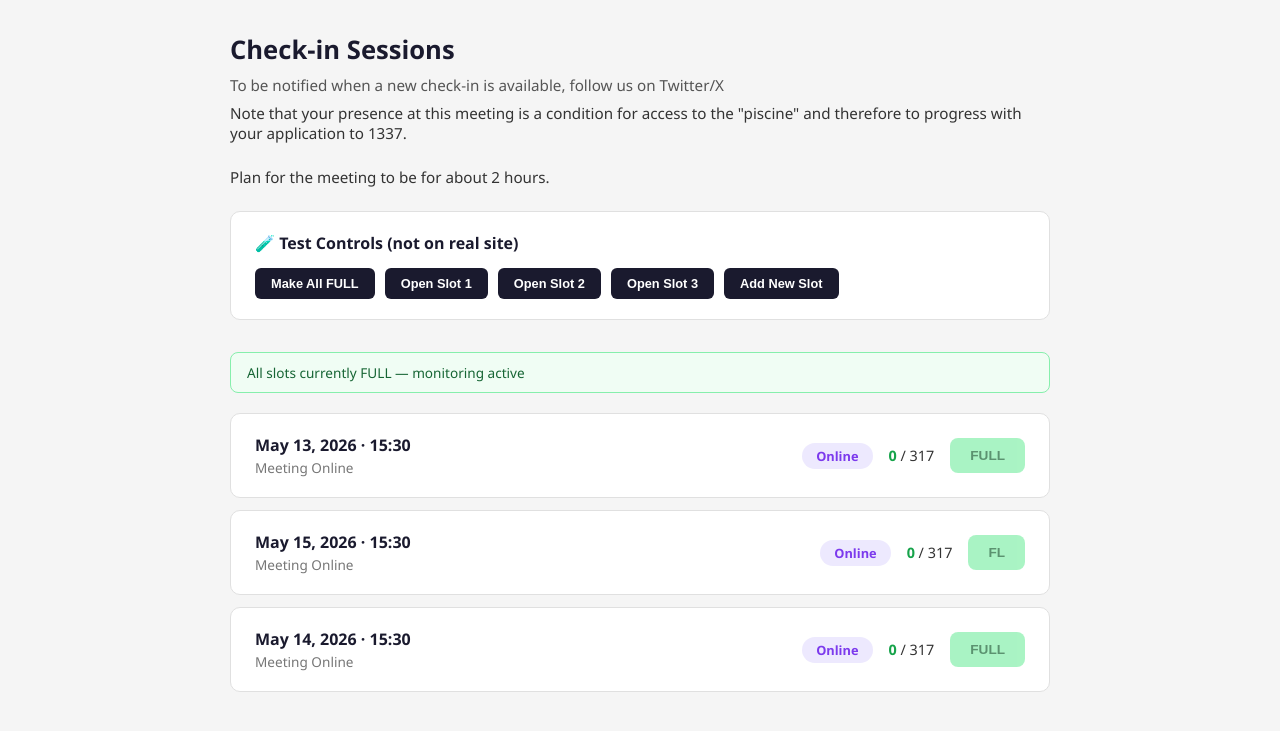
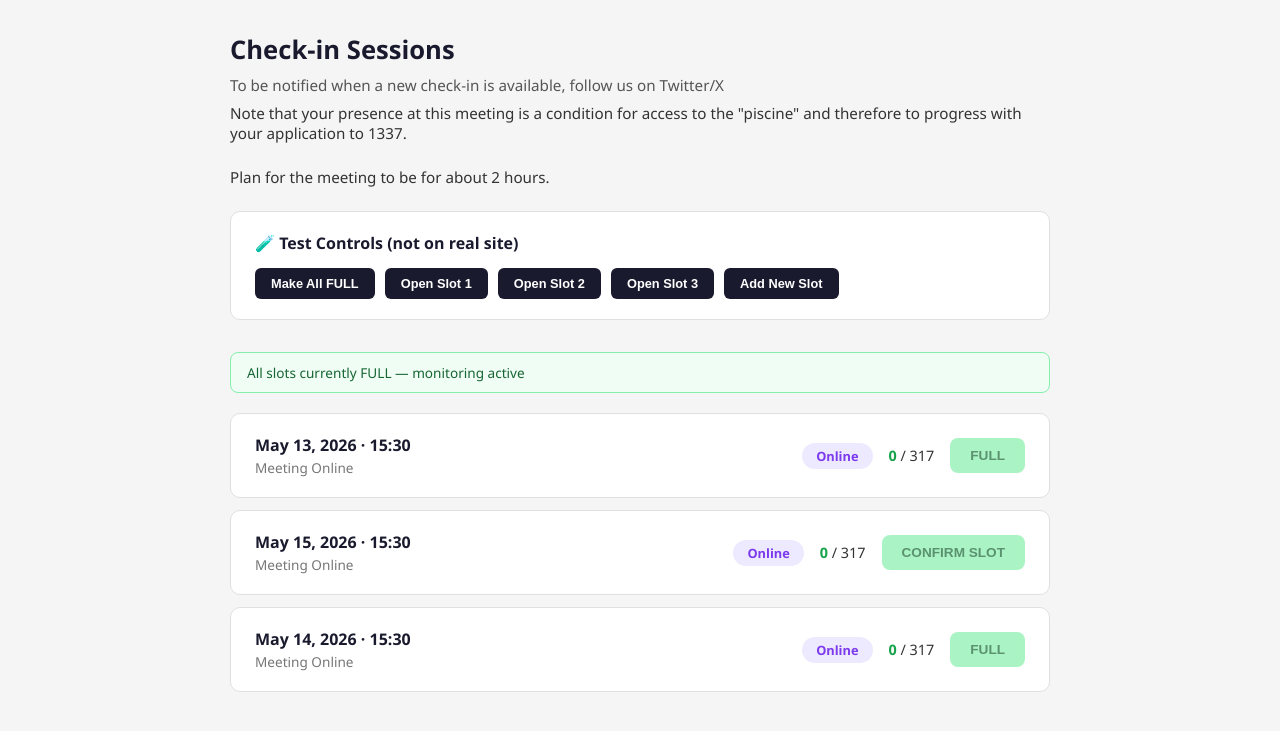
Before and after one commit to treesymse-source/1337-dummy, a plain HTML site: page index.html in a window 1280 px wide. Shown: the part 69-800 px from the top of the page. Drawn offline with Linux system fonts and the light colour scheme.

Commit message:
Update button text from 'FL' to 'CONFIRM SLOT'

```diff
--- a/index.html
+++ b/index.html
@@ -159,7 +159,7 @@
       <div class="right">
         <span class="badge">Online</span>
         <span class="count"><span id="count1">0</span> / 317</span>
-        <button class="full" id="btn1" disabled>FL</button>
+        <button class="full" id="btn1" disabled>CONFIRM SLOT</button>
       </div>
     </div>
 
```
